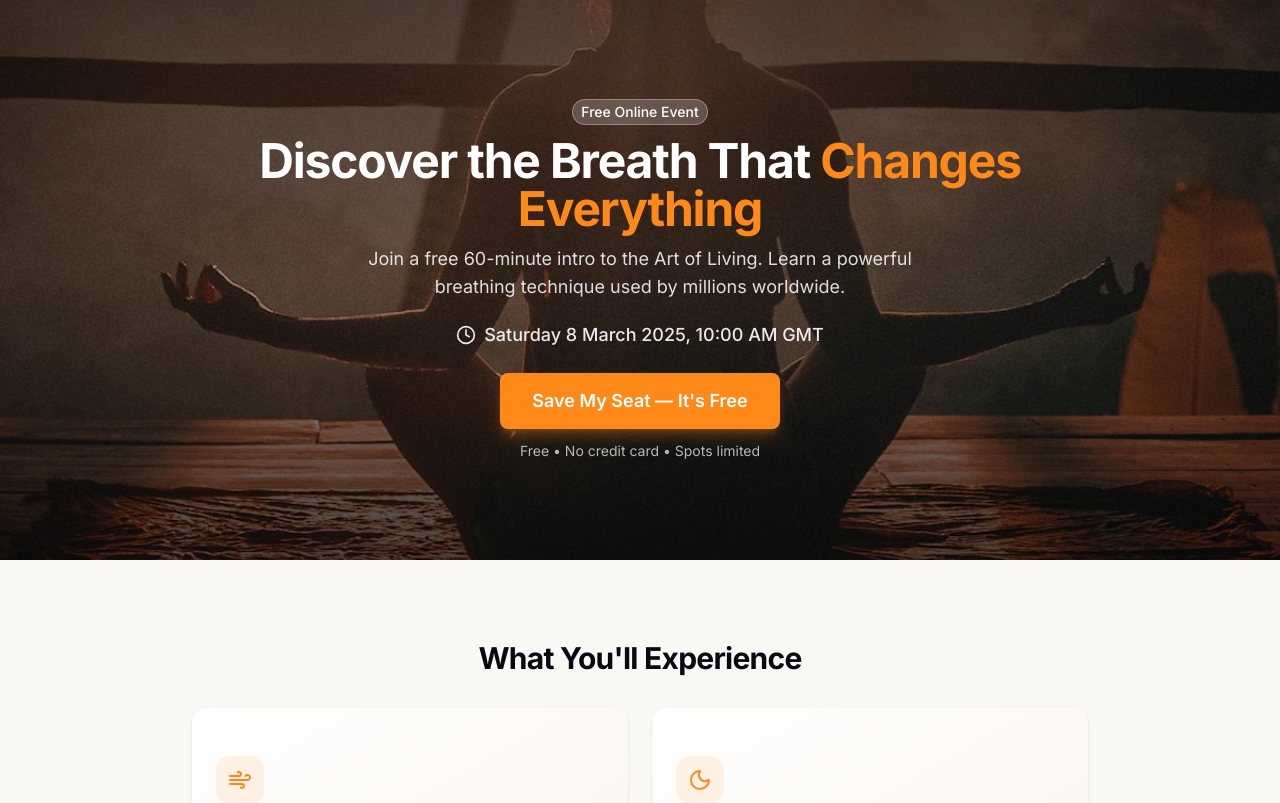
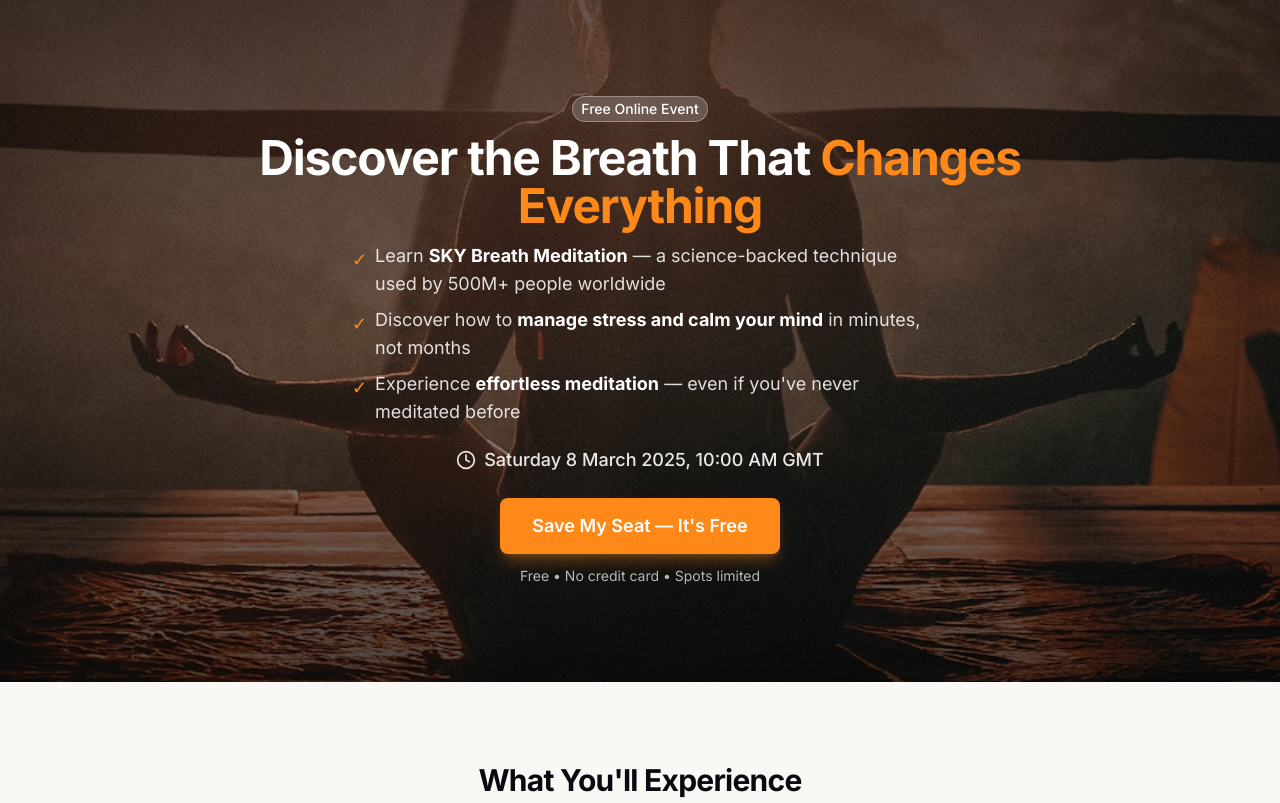
Before and after one commit to puskarsilwal/art-of-living-devon, a Next.js app: page /intro in a window 1280 px wide. Shown: the top 803 px of the page. Built offline with nearby package versions, Linux system fonts and the light colour scheme.

Commit message:
feat(03-07): replace hero generic paragraph with 3 specific learning bullets
- Remove generic 'Join a free 60-minute intro' paragraph
- Add SKY Breath Meditation, manage stress, effortless meditation bullet list
- Each bullet has checkmark icon and bold key phrase for scannability

```diff
--- a/src/components/intro/hero-section.tsx
+++ b/src/components/intro/hero-section.tsx
@@ -35,10 +35,20 @@ export function HeroSection() {
           <span className="text-primary">Changes Everything</span>
         </h1>
 
-        <p className="text-white/85 text-base sm:text-lg max-w-xl mx-auto mb-5">
-          Join a free 60-minute intro to the Art of Living. Learn a powerful
-          breathing technique used by millions worldwide.
-        </p>
+        <ul className="text-white/85 text-base sm:text-lg max-w-xl mx-auto mb-5 space-y-2 text-left list-none">
+          <li className="flex items-start gap-2">
+            <span className="text-primary mt-1 shrink-0">✓</span>
+            <span>Learn <strong className="text-white">SKY Breath Meditation</strong> — a science-backed technique used by 500M+ people worldwide</span>
+          </li>
+          <li className="flex items-start gap-2">
+            <span className="text-primary mt-1 shrink-0">✓</span>
+            <span>Discover how to <strong className="text-white">manage stress and calm your mind</strong> in minutes, not months</span>
+          </li>
+          <li className="flex items-start gap-2">
+            <span className="text-primary mt-1 shrink-0">✓</span>
+            <span>Experience <strong className="text-white">effortless meditation</strong> — even if you&apos;ve never meditated before</span>
+          </li>
+        </ul>
 
         <div className="flex items-center justify-center gap-2 text-base sm:text-lg font-medium mb-6 text-white/90">
           <Clock className="h-5 w-5 text-white/90 shrink-0" />
```
